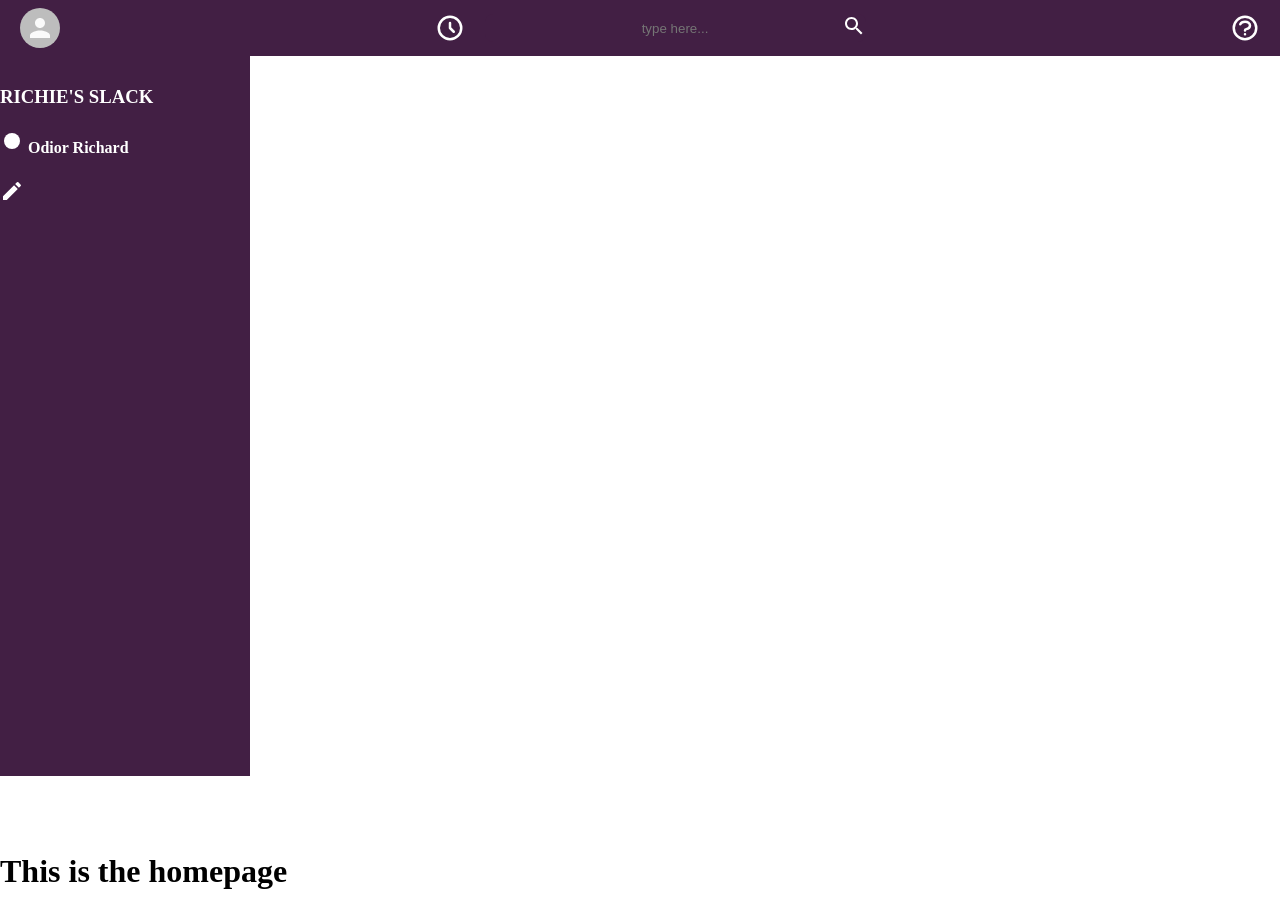
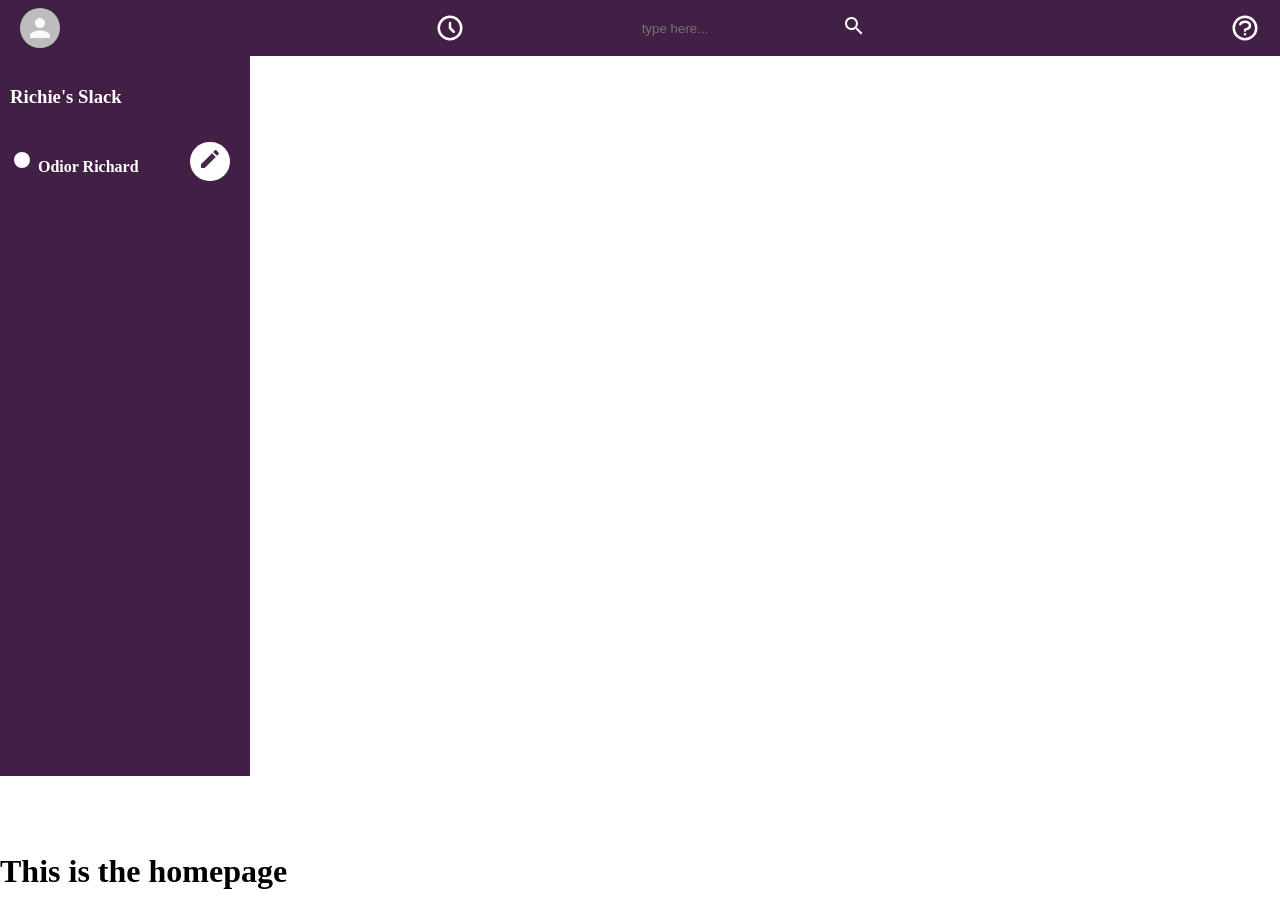
Before and after one commit to richie48/slack-clone, a React (Create React App) app in the folder slack_clone/: page / in a window 1280 px wide. Built offline with nearby package versions, Linux system fonts and the light colour scheme.

Commit message:
more styling

```diff
--- a/slack_clone/src/App.css
+++ b/slack_clone/src/App.css
@@ -110,7 +110,20 @@ body {
 
 .sidebar-header {
   margin-top: 30px;
+  margin-left: 10px;
 }
-.sidebar-header-split {
+
+.name-line {
+  display: flex;
   justify-content: space-between;
+  align-items: center;
 }
+
+.create-icon {
+  margin-right: 20px;
+  padding: 5px 8px;
+  font-size: 18px;
+  color: #49274b;
+  background-color: white;
+  border-radius: 9999px;
+}
--- a/slack_clone/src/components/sideBarHeader.js
+++ b/slack_clone/src/components/sideBarHeader.js
@@ -3,15 +3,10 @@ import CreateIcon from '@material-ui/icons/Create'
 
 function sideBarHeader() {
     return (
-    <div className='sidebar-header-split'>
         <div className='sidebar-header'>
-            <h3>RICHIE'S SLACK</h3>
-            <h4><FiberManualRecordIcon/> Odior Richard </h4>
+            <div><h3>Richie's Slack</h3></div>
+            <div className='name-line'><div><h4><FiberManualRecordIcon/> Odior Richard </h4></div><div className='create-icon'><CreateIcon/></div></div>
         </div>
-        <div>
-           <CreateIcon/>
-        </div>
-    </div>
     )
 }
 
```
